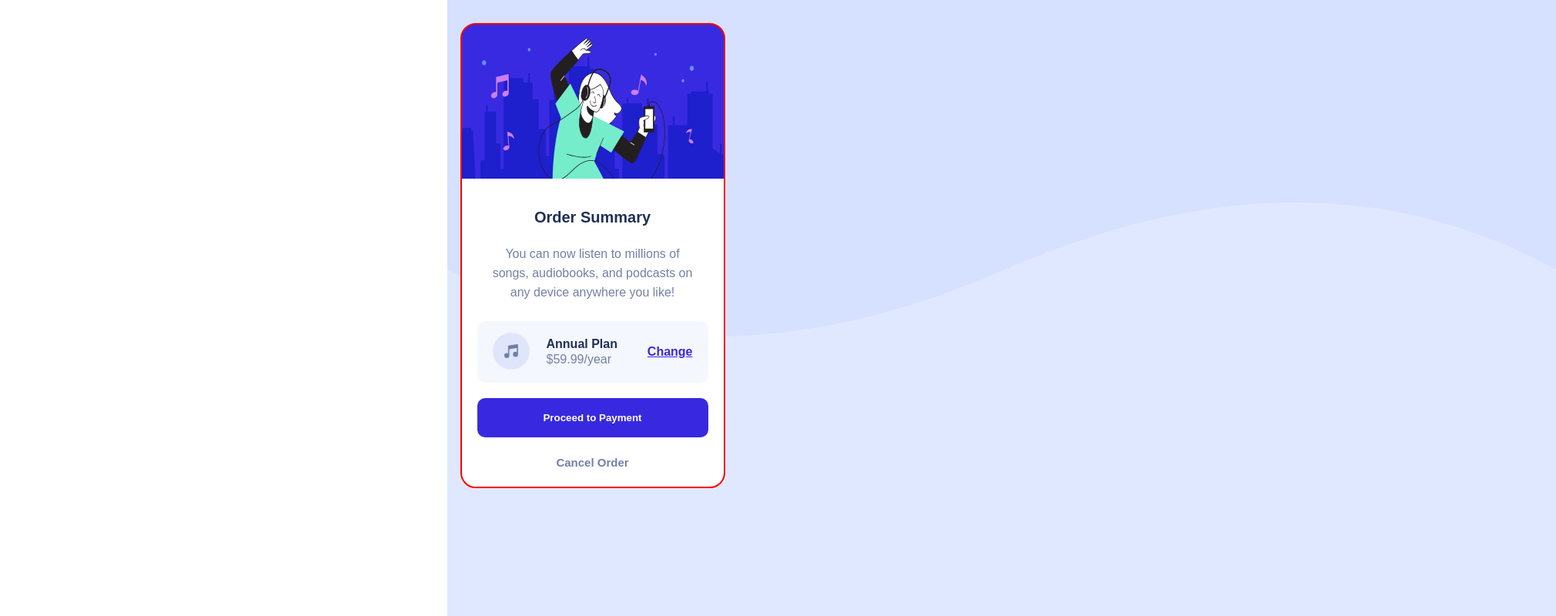
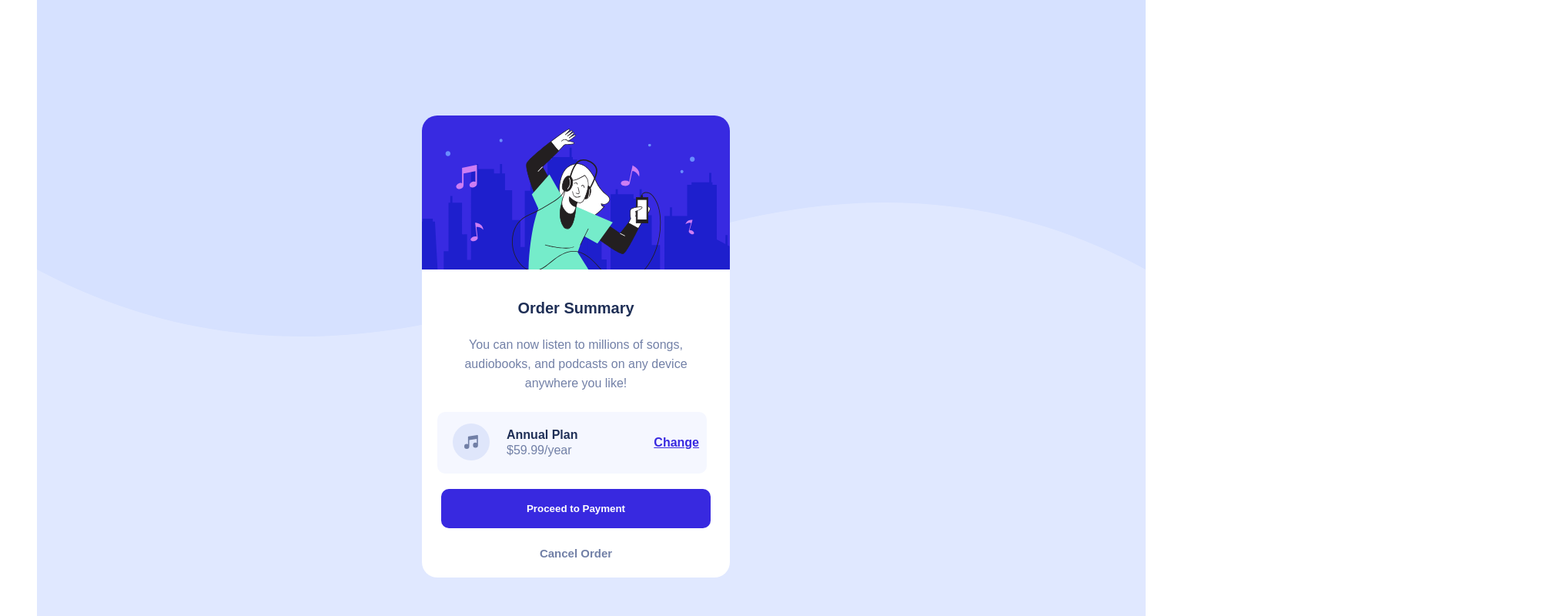
Before and after one commit to nishantcm/order-summary-component, a plain HTML site: page index.html in a window 1536 px wide. Shown: the whole page at 77% size, 2021 px wide, since content can reach past the window. Drawn offline with Linux system fonts and the light colour scheme.

Commit message:
Update the html and css file

```diff
--- a/index.html
+++ b/index.html
@@ -13,7 +13,7 @@
             <div class="content">
                 <h1 class="header">Order Summary</h1>
                 <p class="para">
-                    You can now listen to millions of<br /> songs, audiobooks, and podcasts on<br/> any device anywhere you like!
+                    You can now listen to millions of songs, audiobooks, and podcasts on any device anywhere you like!
                 </p>
                 <div class="annual-plan">
                     <svg xmlns="http://www.w3.org/2000/svg" width="48" height="48"><g fill="none" fill-rule="evenodd"><circle cx="24" cy="24" r="24" fill="#DFE6FB"/><path fill="#717FA6" fill-rule="nonzero" d="M32.574 15.198a.81.81 0 00-.646-.19L20.581 16.63a.81.81 0 00-.696.803V26.934a3.232 3.232 0 00-1.632-.44A3.257 3.257 0 0015 29.747 3.257 3.257 0 0018.253 33a3.257 3.257 0 003.253-3.253v-8.37l9.726-1.39v5.327a3.232 3.232 0 00-1.631-.441 3.257 3.257 0 00-3.254 3.253 3.257 3.257 0 003.254 3.253 3.257 3.257 0 003.253-3.253V15.81a.81.81 0 00-.28-.613z"/></g></svg>
--- a/stylesheet.css
+++ b/stylesheet.css
@@ -1,3 +1,9 @@
+body{
+    display: flex;
+    height: 100vh;
+    justify-content: center;
+    align-items: center;
+}
 .page-wraper{
     width: 375px;
     height: 650px;
@@ -14,7 +20,6 @@
 }
 svg {
     width: 100%;
-    object-fit: contain;
 }
 .content {
     position: absolute;
@@ -42,7 +47,7 @@ svg {
     font-size: 16px;
     line-height: 25px;
     color: hsl(224, 23%, 55%);
-    padding: 5px;
+    padding: 5px 35px 5px 35px;
 }
 .annual-plan{
     border-radius: 10px;
@@ -105,24 +110,45 @@ button{
 }
 
 @media( min-width:1440px) {
+    .page-wraper {
+        width: 1440px;
+        height: 100vh;
+    }
     .page-wraper .img1{
         display: none;
         }
     .page-wraper .img2{
-        display: flex;
+        display: block;
         width: 1440px;
         height: 100vh;
-        background-color: hsl(225, 100%, 94%);
-        position: relative;
+    }
+    svg {
+        width: 100%;
     }
     .content {
         position: absolute;
+        left: 500px;
+        top: 150px;
+        right: 500px;
+        bottom: 150px;
+        width: 400px;
+        background-image: url(illustration-hero.svg);
+        background-size: 400px 200px;
+        background-repeat: no-repeat;
 
-        border-radius: 20px;
-        background-color: white;
-        border: 2px solid red;
+    }
+    .para {
+        padding: 5px 25px 5px 25px;
+        margin: 0px;
+    }
+    .annual-plan{
+        width: 350px;
+
+    }
+    button{
+        width: 350px;
+        margin: 0 25px;
+    }
 
 
     }
-
-    }
```
